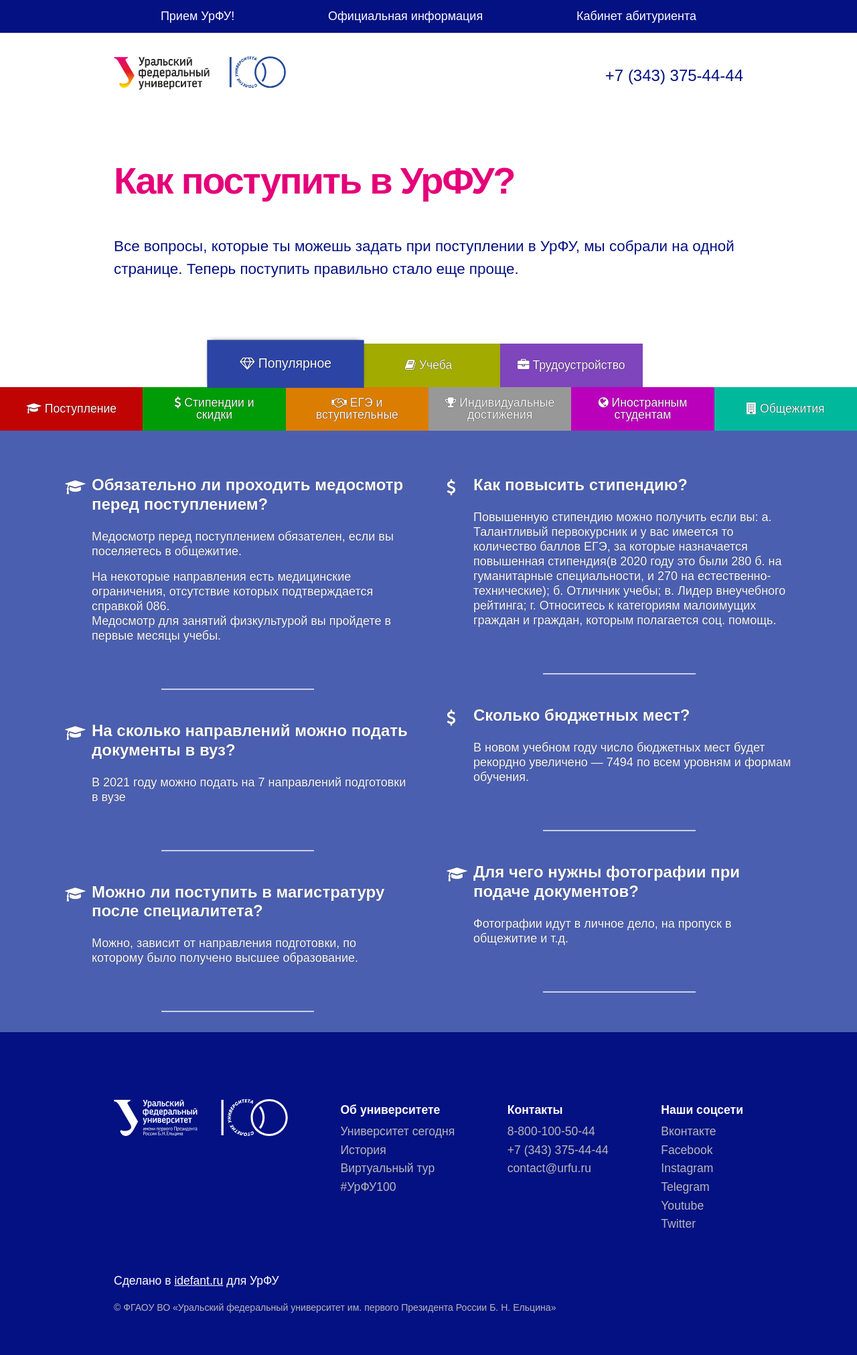
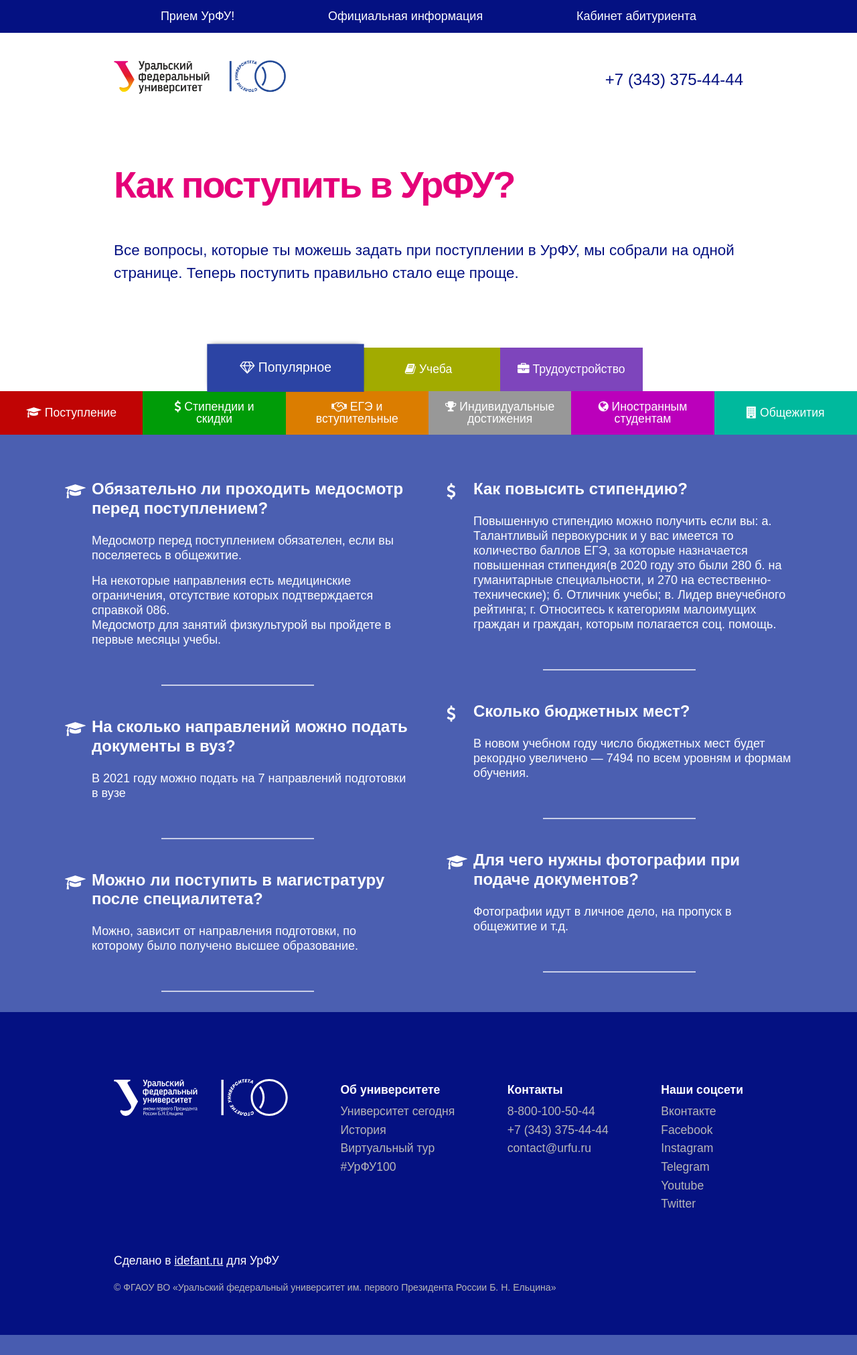
Before and after one commit to idefant/UrFU-FAQ, a Flask app: page / in a window 1280 px wide. Shown: the whole page at 67% size. After the commit the page ends 1993 px from the top, so only its background shows below. Run offline with Flask 2, Linux system fonts and the light colour scheme; some libraries are stand-ins or nearby versions.

Commit message:
update website design

```diff
--- a/src/config.py
+++ b/src/config.py
@@ -88,7 +88,7 @@
     ("Twitter", "https://twitter.com/urfu")
 ]
 
-qa_text_shadow = True
+qa_text_shadow = False
 
 
 # Админка
--- a/src/website/static/css/style.css
+++ b/src/website/static/css/style.css
@@ -9,8 +9,7 @@
 html,
 img,
 li,
-section,
-ul {
+section {
     margin: 0;
     padding: 0;
     border: 0;
@@ -155,7 +154,6 @@
 
 ul {
 	margin-left: 0;
-	list-style-type: none;
 }
 
 header a {
@@ -361,7 +359,7 @@
 .qa_item_container {
 	border-radius: 20px;
 	border: 2px solid #fff0;
-	padding: 15px 15px 20px;
+	padding: 15px 15px 8px;
 	margin: 30px 10px;
 	display: flex;
 }
@@ -884,3 +882,11 @@
 .faq {
     padding-bottom: 0;
 }
+
+.qa_answer a {
+    color: white;
+}
+
+.qa_answer a:hover {
+    color: white;
+}
--- a/src/website/templates/website/base.html
+++ b/src/website/templates/website/base.html
@@ -95,33 +95,21 @@
 					<a href="https://urfu.ru/" target="_blank" class="footer-logo"><img src="{{ url_for('website.static', filename='svg/UrFULogo100White.svg') }}" loading="lazy" alt="" width="260"></a>
 					<div class="footer-column">
 						<h3 class="footer-label">Об университете</h3>
-						<ul class="footer-list">
-							<li>
 						{% for item_link in footer_about_university %}
 						<a href="{{ item_link[1] }}" target="_blank" class="footer-link">{{ item_link[0] }}</a>
 						{% endfor %}
-							</li>
-						</ul>
 					</div>
 					<div class="footer-column">
 						<h3 class="footer-label">Контакты</h3>
-						<ul class="footer-list">
-							<li>
 						{% for item_link in footer_contacts %}
 							<a href="{{ item_link[1] }}" class="footer-link">{{ item_link[0] }}</a>
 						{% endfor %}
-							</li>
-						</ul>
 					</div>
 					<div class="footer-column">
 						<h3 class="footer-label">Наши соцсети</h3>
-						<ul class="footer-list">
-							<li>
 						{% for item_link in footer_social_net %}
 							<a href="{{ item_link[1] }}" target="_blank" class="footer-link">{{ item_link[0] }}</a>
 						{% endfor %}
-							</li>
-						</ul>
 					</div>
 				</div>
 
```
Lines whose indentation alone changed are shown as unchanged.
